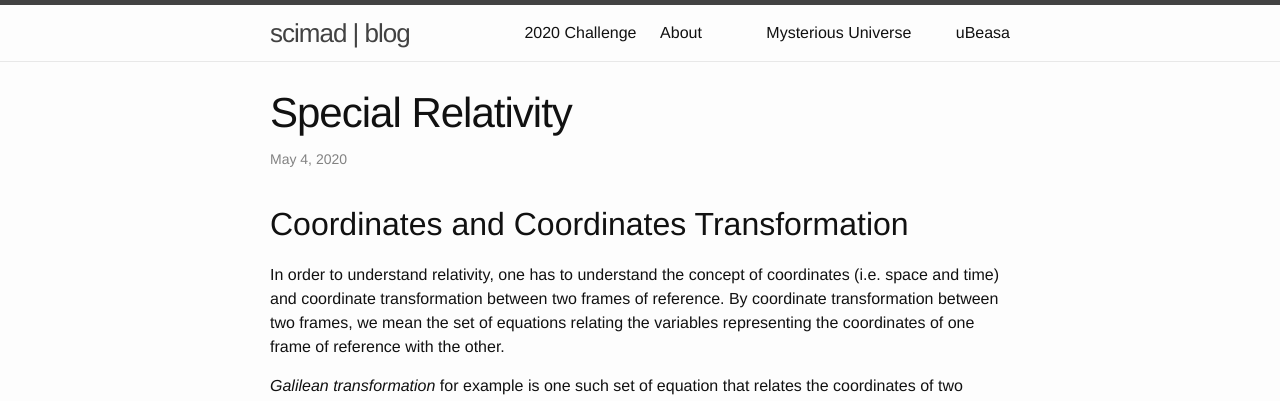
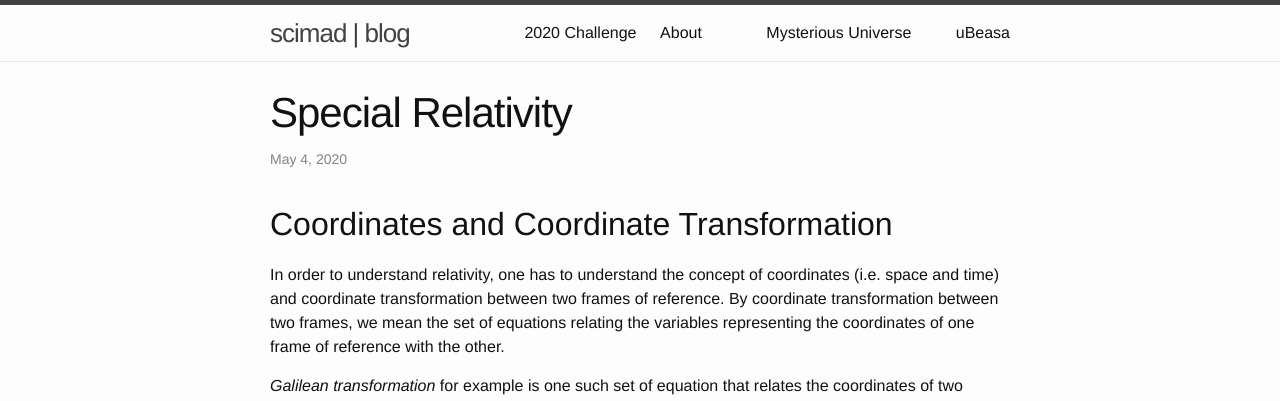
Before and after one commit to scimad/scimad.github.io, a Jekyll site: the page built from _posts/2020-05-04-special-relativity.markdown, in a window 1280 px wide and 900 px high. Shown: the top 401 px of the window. Built offline with Jekyll 4.4.1, drawn with Linux system fonts in a browser that asks for light colours; formulas are drawn with MathJax 3; some of the changed text lies outside the part shown.

Commit message:
Minor fix

```diff
--- a/_posts/2020-05-04-special-relativity.markdown
+++ b/_posts/2020-05-04-special-relativity.markdown
@@ -5,7 +5,7 @@
 date:   2020-05-04 08:27:55 +0545
 categories: physics classical
 ---
-## Coordinates and Coordinates Transformation
+## Coordinates and Coordinate Transformation
 In order to understand relativity, one has to understand the concept of coordinates (i.e. space and time) and coordinate transformation between two frames of reference. By coordinate transformation between two frames, we mean the set of equations relating the variables representing the coordinates of one frame of reference with the other.
 
 *Galilean transformation* for example is one such set of equation that relates the coordinates of two frames of reference that are in constant velocity with respect to each other that was used to describe observations where the velocities are very small as compared to the velocity of light. Before Einstein, Galilean transformation was was assumed to be absolutely correct laws. If $x$,$y$,$z$,$t$ are the coordinates of an event at a frame of reference and $x'$,$y'$,$z'$,$t'$ are the coordinates of same event at another frame of reference at $v$ velocity along x-axis, with all other spatial coordinate axes parallel with each other, then the transformation equation is:
@@ -55,7 +55,7 @@
 * The laws of physics takes same form in all inertial frames of reference.
 * The speed of light is a universal constant i.e. it is same for all observers.
 
-## Relativistic Coordinates Transformation
+## Relativistic Coordinate Transformation
 Let us consider these two postulates and see how law of coordinate transformation changes from the Galilean transformation. Since an observer at rest and an observer at a constant motion both observe the light at same speed, something about space-time must be different from our common intuition.
 
 Let us consider two coordinate frames $P$ and $Q$. If $x$,$y$,$z$,$t$ are the coordinates of an event at a frame of reference $P$ and $x'$,$y'$,$z'$,$t'$ are the coordinates of same event at $Q$'s frame of reference which is at $v$ velocity along x-axis (keeping $Y$-$Y'$ and $Z$-$Z'$ parallel), let us try to find the relation between two sets of coordinates. We take linear relation between coordinates as follows:
```
